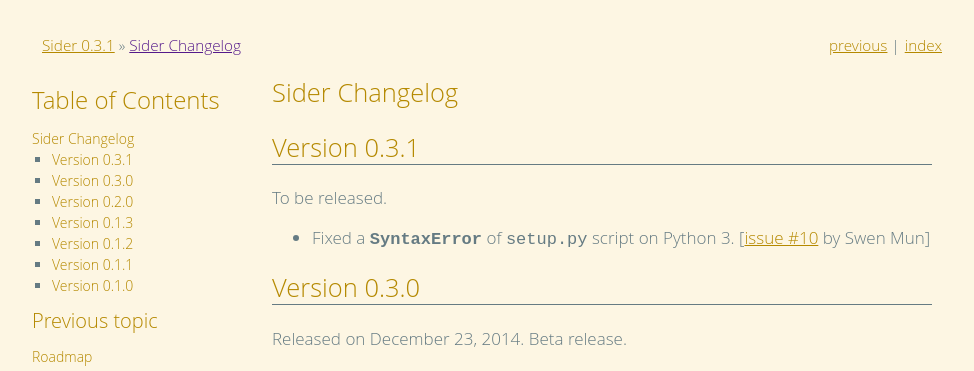
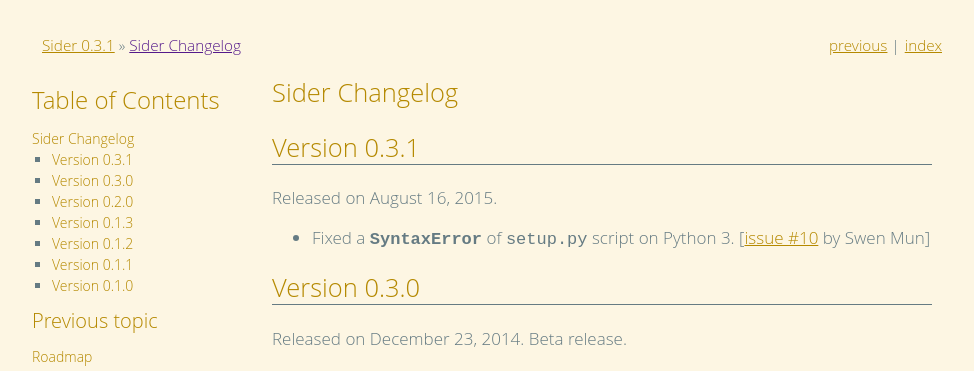
Before and after one commit to dahlia/sider, a Sphinx documentation site: the page built from docs/changes.rst, in a window 1280 px wide. Shown: the top 371 px of the page, without its empty margins (148-1122 px from the left). Built offline with Sphinx 7.4.7, drawn with Linux system fonts in a browser that asks for light colours.

Commit message:
Release 0.3.1

```diff
--- a/docs/changes.rst
+++ b/docs/changes.rst
@@ -4,7 +4,7 @@
 Version 0.3.1
 -------------
 
-To be released.
+Released on August 16, 2015.
 
 - Fixed a :exc:`SyntaxError` of :file:`setup.py` script on Python 3.
   [:issue:`10` by Swen Mun]
```
